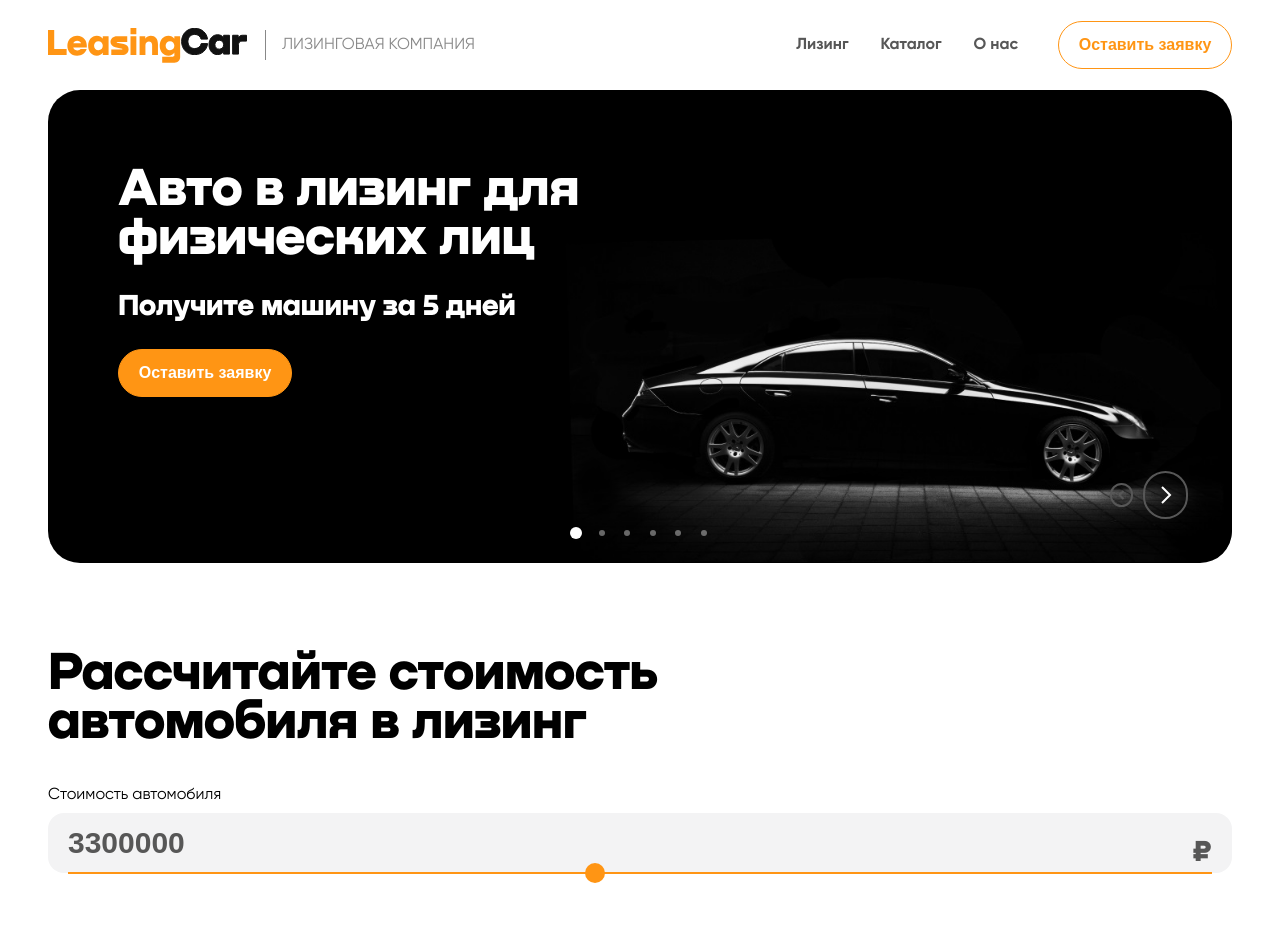
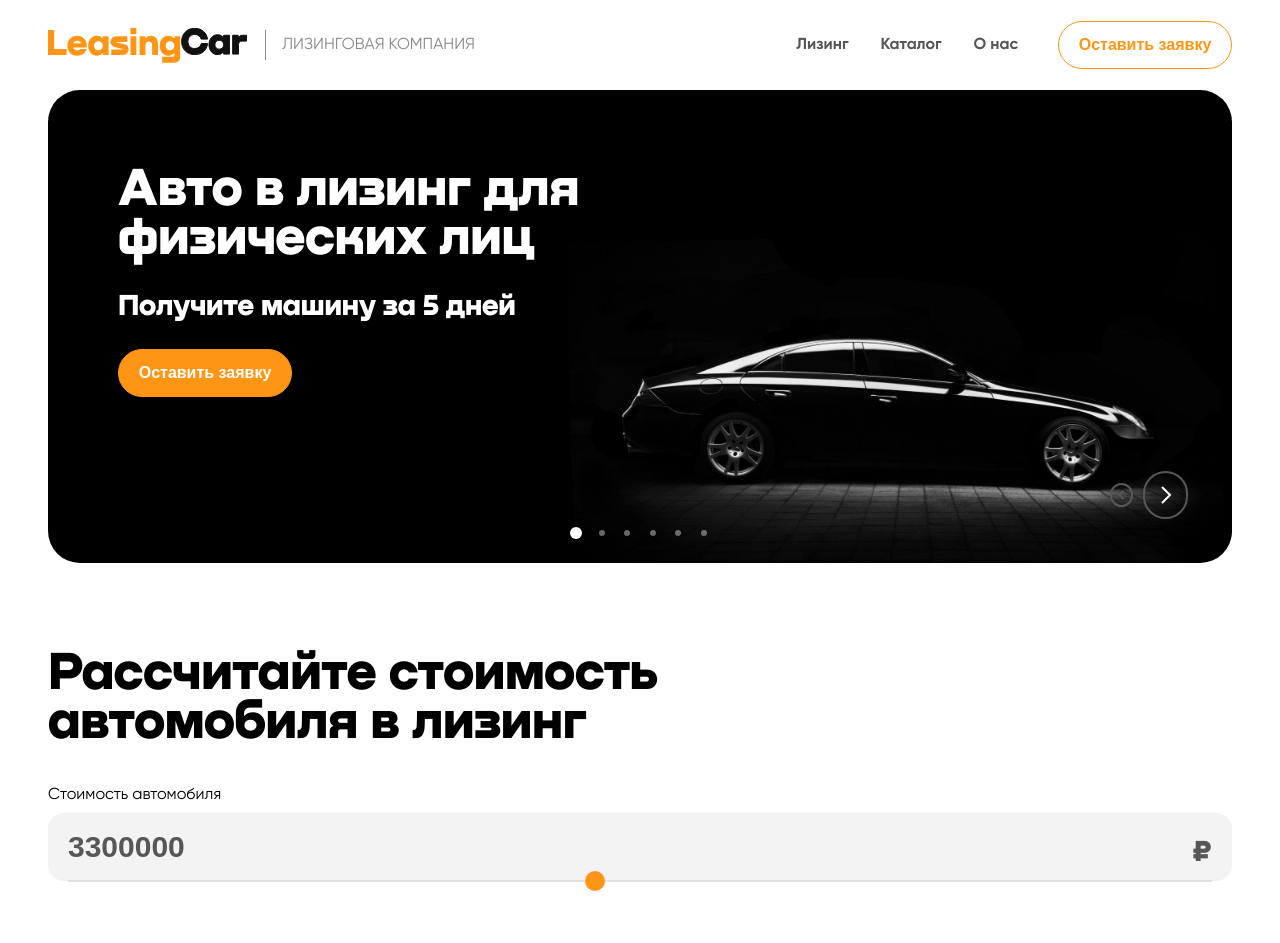
Before and after one commit to thehand13/oxem-test-task, a Next.js app: page / in a window 1280 px wide. Shown: the top 943 px of the page. Built offline with nearby package versions, Linux system fonts and the light colour scheme.

Commit message:
Sliders Fix

```diff
--- a/src/components/UI/inputs/percent-input/PercentInput.module.css
+++ b/src/components/UI/inputs/percent-input/PercentInput.module.css
@@ -53,7 +53,7 @@
   display: block;
   box-sizing: border-box;
   height: 2px;
-  background: #ff9514;
+  background: #e1e1e1;
 }
 
 .sliderRange::-webkit-slider-thumb {
--- a/src/components/UI/inputs/slider-input/SliderInput.module.css
+++ b/src/components/UI/inputs/slider-input/SliderInput.module.css
@@ -18,7 +18,7 @@
   margin-bottom: 7px;
   padding: 20px 20px;
   width: 100%;
-  height: 60px;
+  height: 68px;
   background-color: #f3f3f4;
   border-radius: 16px;
   color: #575757;
@@ -53,7 +53,7 @@
   display: block;
   box-sizing: border-box;
   height: 2px;
-  background: #ff9514;
+  background: #e1e1e1;
 }
 
 .sliderRange::-webkit-slider-thumb {
--- a/src/components/UI/outputs/calculation-output/CalculationOutput.module.css
+++ b/src/components/UI/outputs/calculation-output/CalculationOutput.module.css
@@ -19,12 +19,6 @@
   line-height: 90%;
 }
 
-@media (max-width: 1439px) {
-}
-
-@media (max-width: 1023px) {
-}
-
 @media (max-width: 767px) {
   .calculationLabel {
     font-size: 14px;
```
